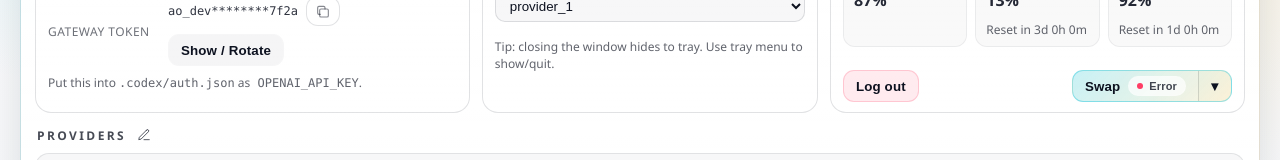
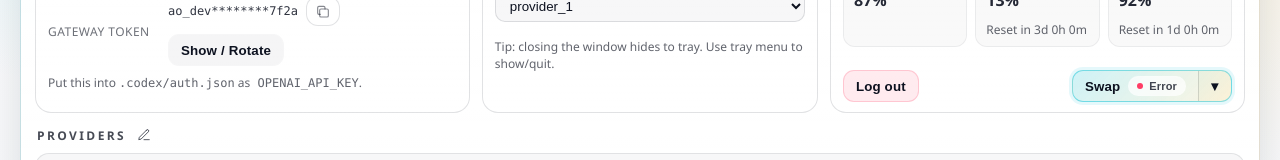
Before and after one commit to yiyousiow000814/API-Router, a React (Vite) app: page / in a window 1280 px wide. In both pictures the pointer is over the element 1151 px from the left and 319 px from the top of the page. Shown: the part 233-393 px from the top of the page. Built offline with nearby package versions, Linux system fonts and the light colour scheme.

Commit message:
fix: Strengthen swap button hover

```diff
--- a/src/ui/App.css
+++ b/src/ui/App.css
@@ -482,7 +482,8 @@
 }
 
 .aoSplitBtnPrimary:hover {
-  border-color: rgba(40, 199, 217, 0.42);
+  border-color: rgba(40, 199, 217, 0.52);
+  box-shadow: 0 0 0 3px rgba(40, 199, 217, 0.12);
 }
 
 .aoSplitBtnBtn {
@@ -499,7 +500,7 @@
 }
 
 .aoSplitBtnPrimary .aoSplitBtnBtn:hover {
-  background: rgba(255, 255, 255, 0.16);
+  background: rgba(255, 255, 255, 0.26);
 }
 
 .aoSplitBtnBtn:hover {
```
